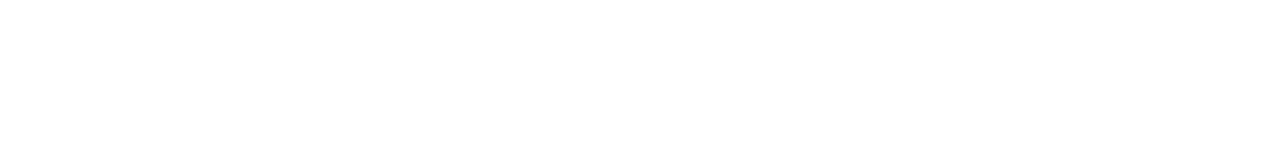
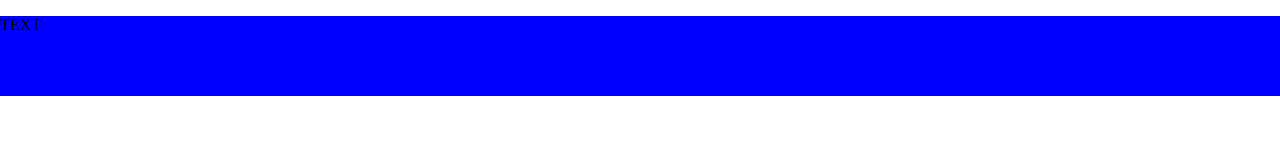
Before and after one commit to Altenkern/HungryTinder, a plain HTML site: page homePage/index.html in a window 1280 px wide. Drawn offline with Linux system fonts and the light colour scheme.

Commit message:
experimental

```diff
--- a/homePage/index.html
+++ b/homePage/index.html
@@ -1 +1,17 @@
 <!DOCTYPE html>
+<html lang="ru">
+<head>
+  <meta charset="UTF-8">
+  <title>Базовая разметка HTML</title>
+</head>
+<body>
+    <link rel="stylesheet" type="text/css" href="style.css">
+    <p ID="test">TEST</p>
+    <header></header>
+    <div class="main">
+        <div class = "mainLine">
+            <p> TEXT</p>
+        </div>
+    </div>
+    <footer></footer>
+</body>
--- /dev/null
+++ b/homePage/style.css
@@ -0,0 +1,20 @@
+#test{
+    color:#00ffff;
+}
+.main{
+    background-color: #ffffff;
+    width: 100%;
+    height: 100%;
+    position: fixed;
+	top: 0;
+	left: 0;
+    overflow-y: scroll;
+}
+.mainLine {
+    height: 10%;
+    width: 100%;
+    background-color: #0000ff;
+    position:static;
+    top: 1000px;
+    left: 0;
+}
```
